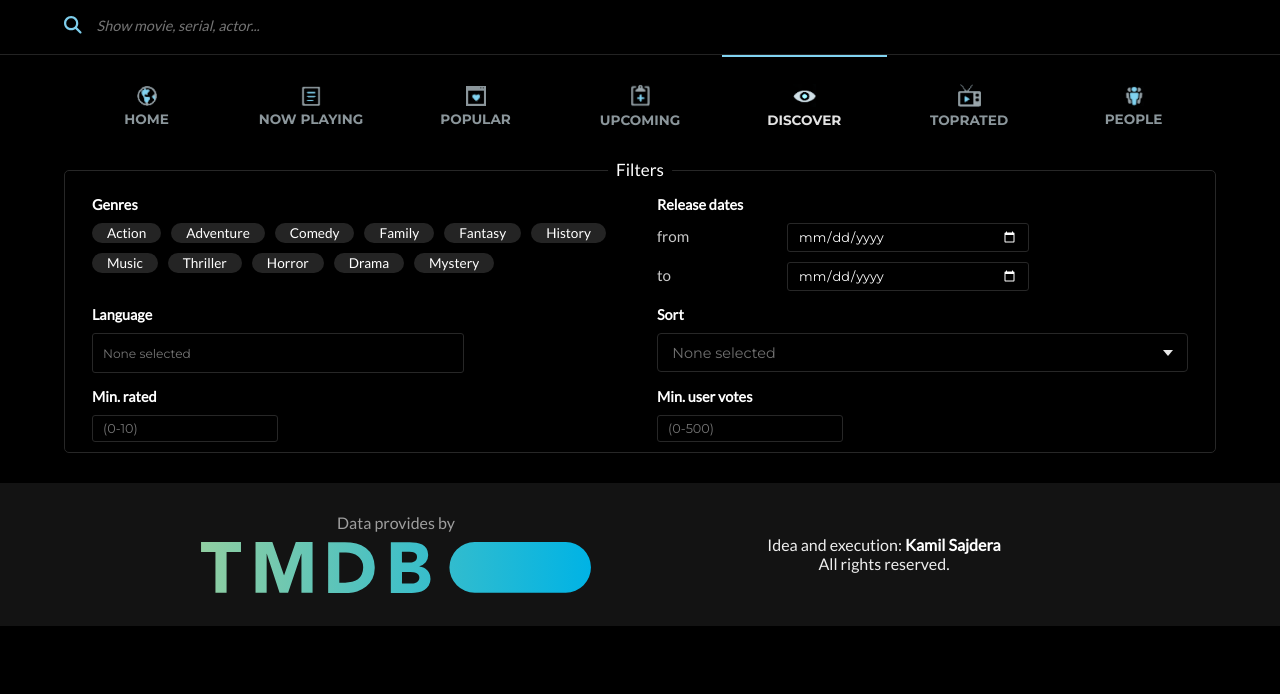
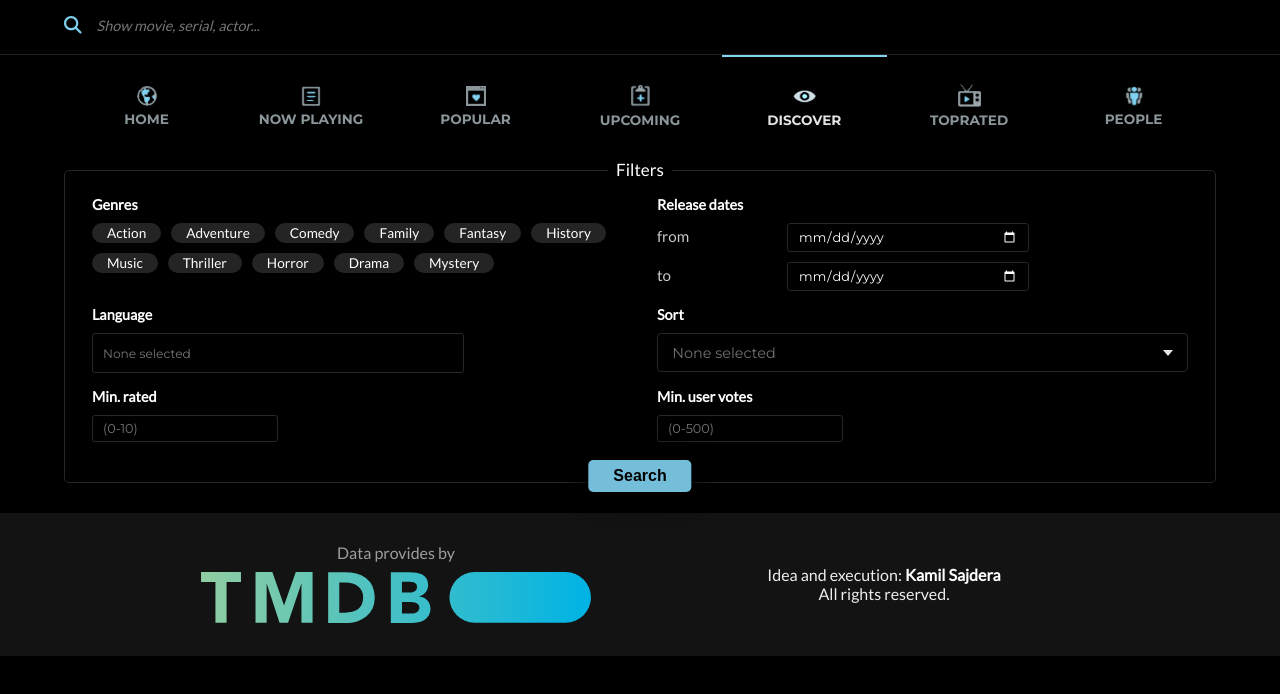
Before and after one commit to KamilSajdera/movies-world, a React (Create React App) app: page /discover in a window 1280 px wide. Shown: the top 694 px of the page. Built offline with nearby package versions, Linux system fonts and the light colour scheme.

Commit message:
Added submit button

```diff
--- a/src/components/DiscoverPage/FiltersContainer.js
+++ b/src/components/DiscoverPage/FiltersContainer.js
@@ -65,6 +65,7 @@ export default function FiltersContainer() {
             />
           </div>
         </div>
+        <button type="submit" className={classes.submitBtn}>Search</button>
       </form>
     </section>
   );
--- a/src/components/DiscoverPage/FiltersContainer.module.css
+++ b/src/components/DiscoverPage/FiltersContainer.module.css
@@ -2,9 +2,9 @@
 
 .filtersContainer {
   margin: 30px auto;
+  padding: 10px 10px 40px 10px;
   width: 90%;
   border: 1px solid #272727;
-  padding: 10px;
   position: relative;
   border-radius: 5px;
 }
@@ -91,6 +91,23 @@
   width: 50%;
 }
 
+.submitBtn {
+  position: absolute;
+  bottom: -10px;
+  left: 50%;
+  transform: translateX(-50%);
+  background: #74bed9;
+  outline: none;
+  border: none;
+  border-radius: 5px;
+  padding: 7px 25px;
+  font-size: 1em;
+  font-weight: 700;
+  color: #000;
+  box-shadow: 0px 2px 20px 6px #000;
+  cursor: pointer;
+}
+
 @media screen and (min-width: 767px) {
   .filter-category {
     width: 47%;
@@ -111,7 +128,13 @@
 }
 
 @media screen and (min-width: 1023px) {
-    .filtersContainer {
-        margin-top: -40px;
-    }
+  .filtersContainer {
+    margin-top: -40px;
+  }
 }
+
+@media screen and (min-width: 1350px) {
+  .filtersContainer {
+    width: 70%;
+  }
+}
```
